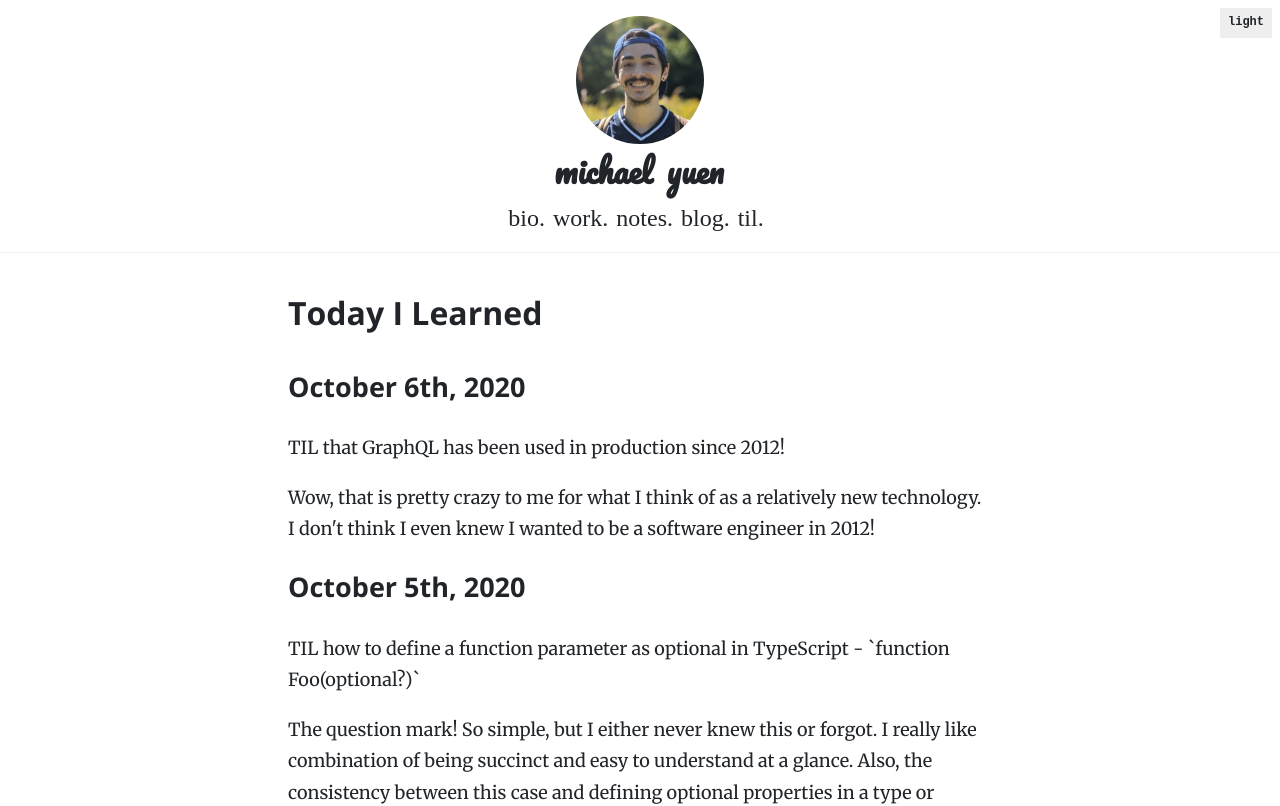
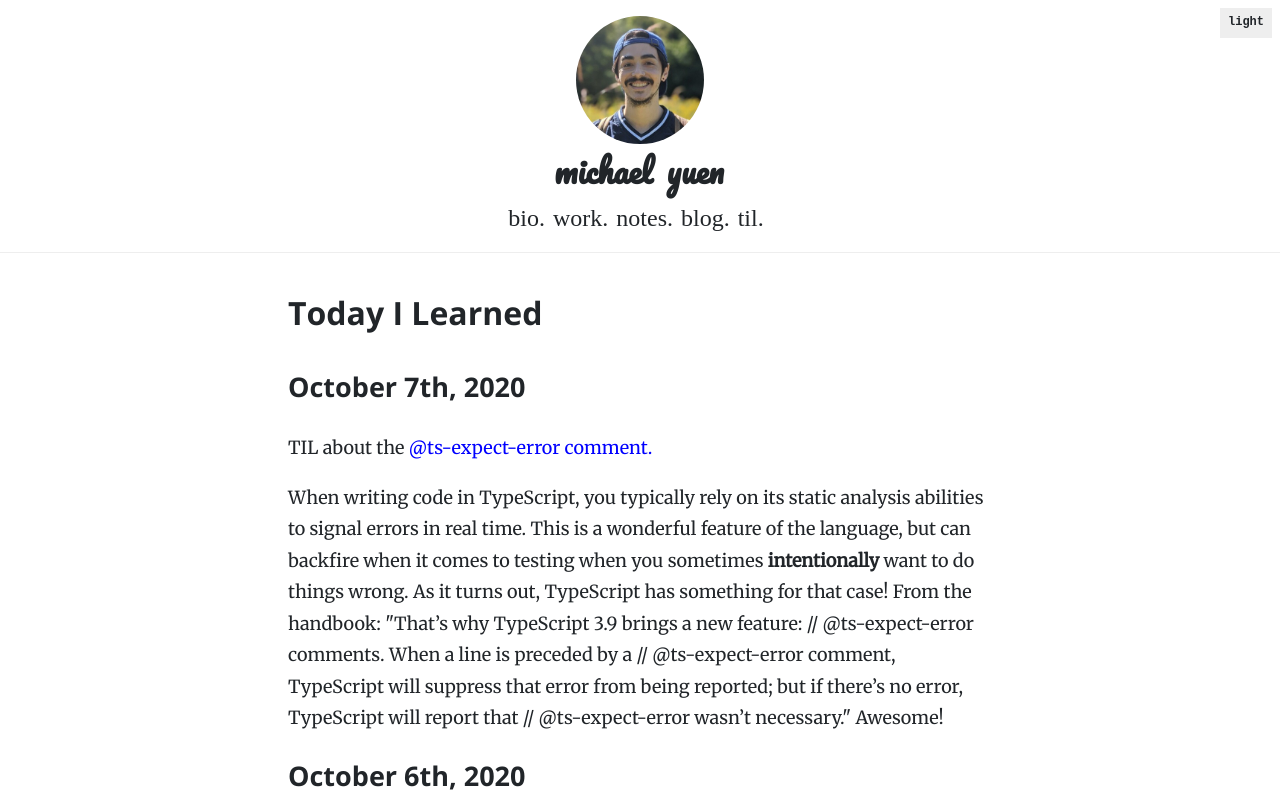
Before and after one commit to michaelyuen/personal-website, a Next.js app in the folder v5/: page /today-i-learned in a window 1280 px wide. Shown: the top 806 px of the page. Built offline with nearby package versions, Linux system fonts and the light colour scheme; a web font is replaced by a local one.

Commit message:
Add til for 2020-10-07 (#33)

```diff
--- a/v5/pages/today-i-learned.tsx
+++ b/v5/pages/today-i-learned.tsx
@@ -2,6 +2,28 @@ export default function TIL() {
   return (
     <section className="TILContainer">
       <h1>Today I Learned</h1>
+      <h2>October 7th, 2020</h2>
+      <p>
+        TIL about the{" "}
+        <a
+          href="https://www.typescriptlang.org/docs/handbook/release-notes/typescript-3-9.html#-ts-expect-error-comments"
+          target="_blank"
+        >
+          @ts-expect-error comment.
+        </a>
+      </p>
+      <p>
+        When writing code in TypeScript, you typically rely on its static
+        analysis abilities to signal errors in real time. This is a wonderful
+        feature of the language, but can backfire when it comes to testing when
+        you sometimes <b>intentionally</b> want to do things wrong. As it turns
+        out, TypeScript has something for that case! From the handbook: "That’s
+        why TypeScript 3.9 brings a new feature: // @ts-expect-error comments.
+        When a line is preceded by a // @ts-expect-error comment, TypeScript
+        will suppress that error from being reported; but if there’s no error,
+        TypeScript will report that // @ts-expect-error wasn’t necessary."
+        Awesome!
+      </p>
       <h2>October 6th, 2020</h2>
       <p>TIL that GraphQL has been used in production since 2012!</p>
       <p>
```
